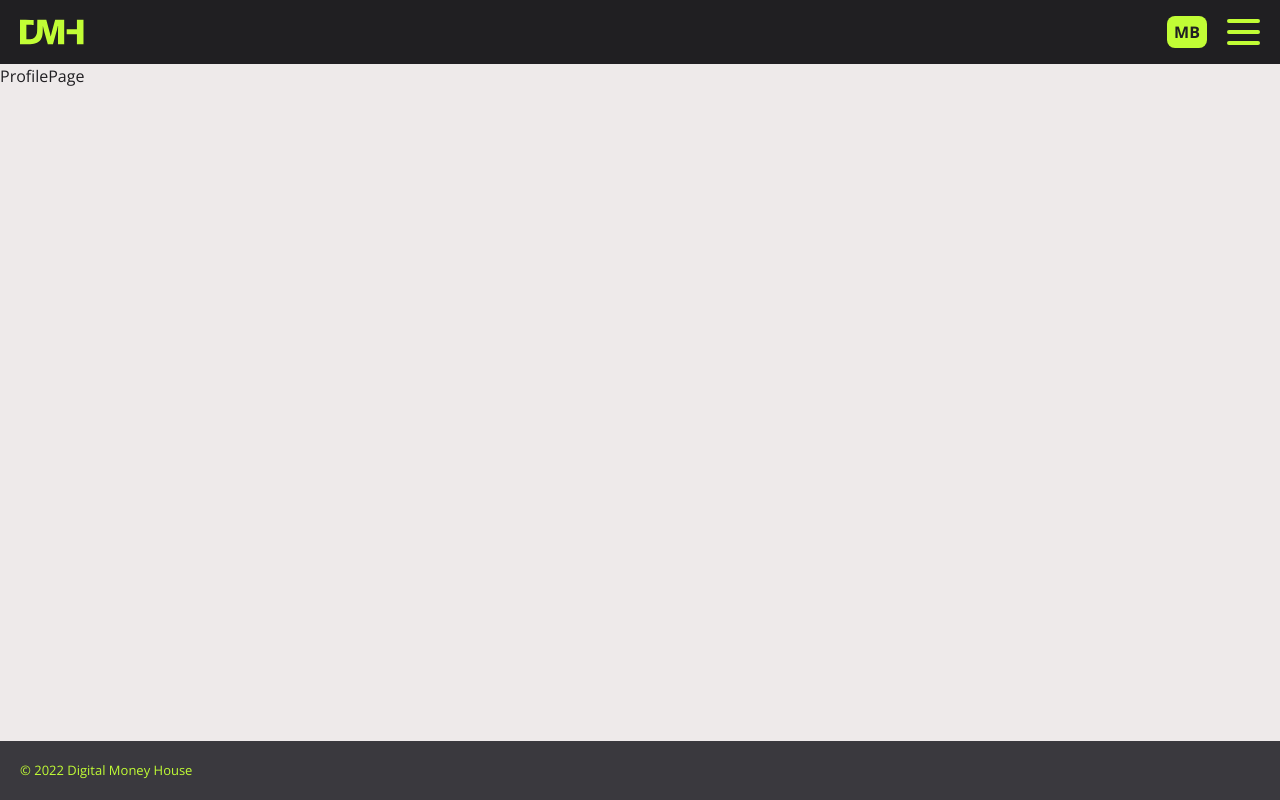
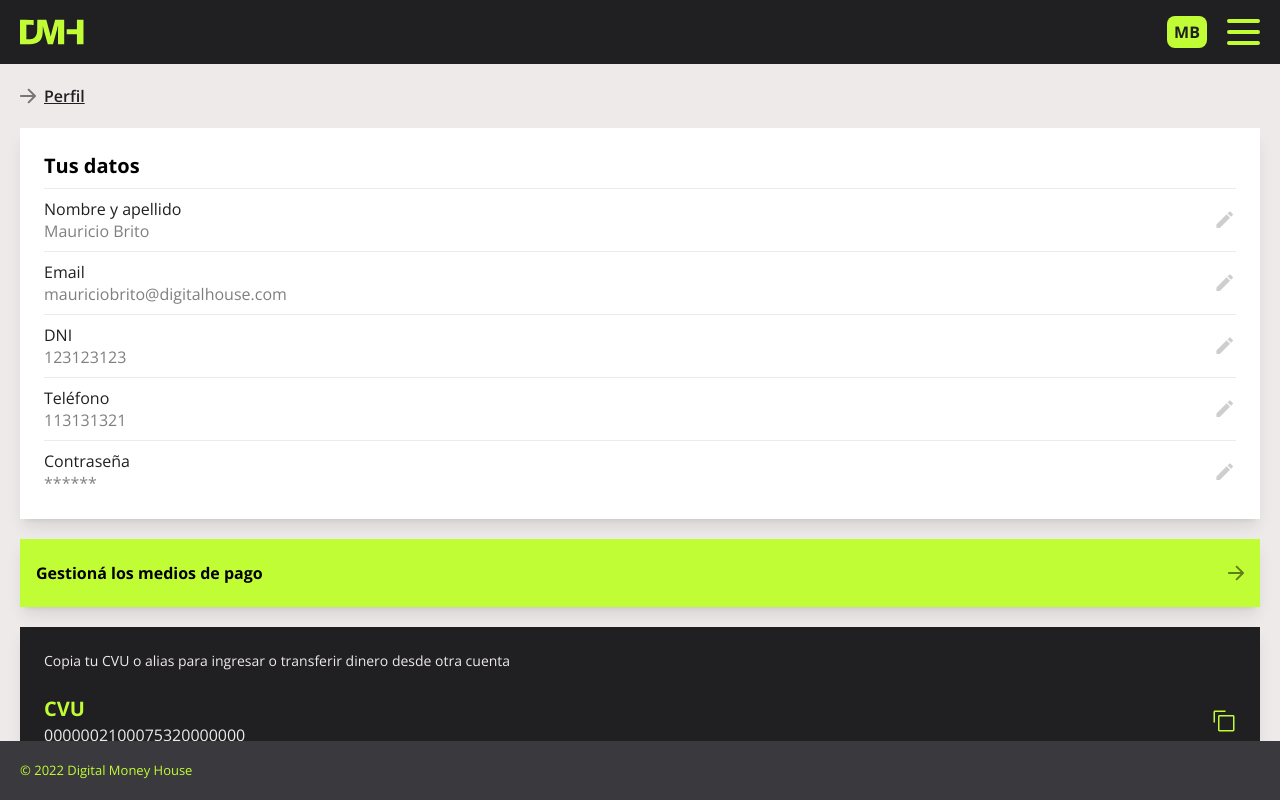
Before and after one commit to virginiafrias-dev/Digital_Money_House, a Next.js app: page /profile in a window 1280 px wide. Built offline with nearby package versions, Linux system fonts and the light colour scheme.

Commit message:
chore: finished profile UI and performed some clean up

```diff
--- a/src/app/dashboard/page.tsx
+++ b/src/app/dashboard/page.tsx
@@ -1,8 +1,8 @@
-import HomePage from "@/components/home/HomePage";
+import Dashboard from "@/components/Dashboard/Dashboard";
 import React from "react";
 
 const DashboardPage = () => {
-  return <HomePage />;
+  return <Dashboard />;
 };
 
 export default DashboardPage;
--- a/src/app/home/page.tsx
+++ b/src/app/home/page.tsx
@@ -1,4 +1,4 @@
-import LandingPage from "@/components/home/LandingPage";
+import LandingPage from "@/components/LandingPage/LandingPage";
 import { getServerAuthStatus } from "@/utils/server";
 import { redirect } from "next/navigation";
 
--- a/src/app/layout.tsx
+++ b/src/app/layout.tsx
@@ -1,19 +1,9 @@
 import Header from "@/components/Header/Header";
 import clsx from "clsx";
 import type { Metadata } from "next";
-import { Geist, Geist_Mono, Open_Sans } from "next/font/google";
+import { Open_Sans } from "next/font/google";
 import React from "react";
 import "./globals.css";
-
-const geistSans = Geist({
-  variable: "--font-geist-sans",
-  subsets: ["latin"],
-});
-
-const geistMono = Geist_Mono({
-  variable: "--font-geist-mono",
-  subsets: ["latin"],
-});
 
 const openSans = Open_Sans({
   variable: "--font-open-sans",
@@ -33,7 +23,7 @@ export default function RootLayout({
   return (
     <html lang="en">
       <body
-        className={`${openSans.variable} ${geistSans.variable} ${geistMono.variable} antialiased flex flex-col min-h-dvh`}
+        className={`${openSans.variable} antialiased flex flex-col min-h-dvh`}
       >
         <Header />
         <main className={clsx("grow relative overflow-y-auto")}>
--- a/src/app/profile/page.tsx
+++ b/src/app/profile/page.tsx
@@ -1,7 +1,118 @@
+import Card from "@/components/Card/Card";
+import PageTitle from "@/components/PageTitle/PageTitle";
+import ArrowRight from "@/public/icons/arrow-right";
+import CarbonCopy from "@/public/icons/carbon-copy";
+import Edit from "@/public/icons/edit";
+import Link from "next/link";
 import React from "react";
 
-const ProfilePage = () => {
-  return <div>ProfilePage</div>;
+const FIELDS = {
+  fullName: { label: "Nombre y apellido", matchingField: "fullName" },
+  email: { label: "Email", matchingField: "email" },
+  dni: { label: "DNI", matchingField: "dni" },
+  phone: { label: "Teléfono", matchingField: "phone" },
+  password: { label: "Contraseña", matchingField: "password" },
 };
 
+const mockPersonalInfo = {
+  fullName: "Mauricio Brito",
+  email: "mauriciobrito@digitalhouse.com",
+  dni: "123123123",
+  phone: "113131321",
+  password: "******",
+};
+
+const ProfilePage = () => {
+  return (
+    <div className="absolute inset-0">
+      <PageTitle text="Perfil" />
+
+      <div className="px-5 flex flex-col gap-5 pb-5">
+        {/* Personal info */}
+        <PersonalInfo />
+
+        {/* Link to payment methods */}
+        <Link href={"/transactions"}>
+          <Card
+            style="green"
+            className="flex justify-between items-center shadow-lg py-[22px]"
+          >
+            <p className="font-bold text-black">Gestioná los medios de pago</p>
+            <ArrowRight />
+          </Card>
+        </Link>
+
+        {/* Banking info */}
+        <BankingInfo />
+      </div>
+    </div>
+  );
+};
+
+const PersonalInfo = () => (
+  <Card className="bg-white flex flex-col gap-2 p-6! shadow-lg ">
+    <p className="font-bold text-xl text-black">Tus datos</p>
+
+    {Object.entries(FIELDS).map(([key, value]) => (
+      <PersonalInfoItem
+        key={key}
+        label={value.label}
+        value={
+          mockPersonalInfo[value.matchingField as keyof typeof mockPersonalInfo]
+        }
+      />
+    ))}
+  </Card>
+);
+
+const PersonalInfoItem = ({
+  label,
+  value,
+}: {
+  label: string;
+  value: string;
+}) => (
+  <>
+    <DividerLine />
+
+    <div className="flex justify-between items-center">
+      <div className="-space-y-0.5">
+        <p>{label}</p>
+        <p className="text-black/50 text-ellipsis">{value}</p>
+      </div>
+      <Edit />
+    </div>
+  </>
+);
+
+const BankingInfo = () => (
+  <Card style="black" className="flex flex-col gap-6 p-6! shadow-lg">
+    <p className="text-sm">
+      Copia tu CVU o alias para ingresar o transferir dinero desde otra cuenta
+    </p>
+
+    <div className="flex flex-col gap-4">
+      <div className="flex justify-between items-center">
+        <div>
+          <p className="text-xl font-bold text-brand-green">CVU</p>
+          <p>0000002100075320000000</p>
+        </div>
+        <CarbonCopy />
+      </div>
+
+      <DividerLine />
+
+      <div className="flex justify-between items-center">
+        <div>
+          <p className="text-xl font-bold text-brand-green">Alias</p>
+          <p>este.alias.noexiste</p>
+        </div>
+        <CarbonCopy />
+      </div>
+    </div>
+  </Card>
+);
+
+const DividerLine = () => <div className="h-px bg-brand-white" />;
+
 export default ProfilePage;
--- a/src/components/home/HomePage.tsx
+++ b/src/components/Dashboard/Dashboard.tsx
@@ -7,10 +7,11 @@ import ArrowRight from "@/public/icons/arrow-right";
 
 const moneyAvailable = 6890534.17;
 
-const HomePage = () => {
+const Dashboard = () => {
   return (
     <div className="absolute inset-0">
       <PageTitle text="Inicio" />
+
       <div className="px-5 flex flex-col gap-5 pb-5">
         {/* Black CC */}
         <Card style="black" className="flex flex-col gap-2 p-6! shadow-lg">
@@ -115,4 +116,4 @@ const ActivityCard = () => (
   </Card>
 );
 
-export default HomePage;
+export default Dashboard;
--- /dev/null
+++ b/src/public/icons/carbon-copy.tsx
@@ -0,0 +1,25 @@
+import React from "react";
+
+const CarbonCopy = ({ className }: { className?: string }) => {
+  return (
+    <svg
+      className={className}
+      width="24"
+      height="24"
+      viewBox="0 0 24 24"
+      fill="none"
+      xmlns="http://www.w3.org/2000/svg"
+    >
+      <path
+        d="M21 7.5V21H7.5V7.5H21ZM21 6H7.5C7.10218 6 6.72064 6.15804 6.43934 6.43934C6.15804 6.72064 6 7.10218 6 7.5V21C6 21.3978 6.15804 21.7794 6.43934 22.0607C6.72064 22.342 7.10218 22.5 7.5 22.5H21C21.3978 22.5 21.7794 22.342 22.0607 22.0607C22.342 21.7794 22.5 21.3978 22.5 21V7.5C22.5 7.10218 22.342 6.72064 22.0607 6.43934C21.7794 6.15804 21.3978 6 21 6Z"
+        fill="#C1FD35"
+      />
+      <path
+        d="M3 13.5H1.5V3C1.5 2.60218 1.65804 2.22064 1.93934 1.93934C2.22064 1.65804 2.60218 1.5 3 1.5H13.5V3H3V13.5Z"
+        fill="#C1FD35"
+      />
+    </svg>
+  );
+};
+
+export default CarbonCopy;
--- /dev/null
+++ b/src/public/icons/edit.tsx
@@ -0,0 +1,27 @@
+import React from "react";
+
+const Edit = () => {
+  return (
+    <svg
+      width="22"
+      height="22"
+      viewBox="0 0 22 22"
+      fill="none"
+      xmlns="http://www.w3.org/2000/svg"
+    >
+      <g clipPath="url(#clip0_1234_10173)">
+        <path
+          d="M2.44434 15.5091V18.9466H5.88184L16.0202 8.80829L12.5827 5.37079L2.44434 15.5091ZM18.6785 6.14996C19.036 5.79246 19.036 5.21496 18.6785 4.85746L16.5335 2.71246C16.176 2.35496 15.5985 2.35496 15.241 2.71246L13.5635 4.38996L17.001 7.82746L18.6785 6.14996Z"
+          fill="#CECECE"
+        />
+      </g>
+      <defs>
+        <clipPath id="clip0_1234_10173">
+          <rect width="22" height="22" fill="white" />
+        </clipPath>
+      </defs>
+    </svg>
+  );
+};
+
+export default Edit;
```
Also changed, not shown: src/components/LandingPage/LandingPage.tsx (renamed from src/components/home/LandingPage.tsx), 1 other file (tests, documents, lock files or other folders).
